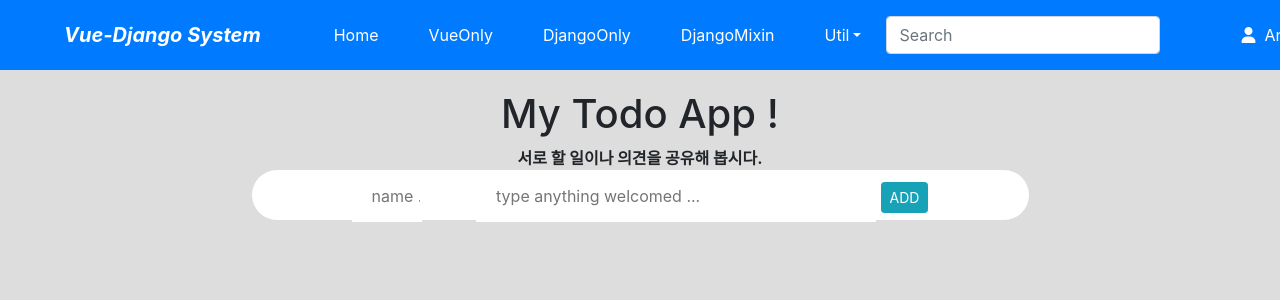
After one commit to davidchoi-dev/vuejs-django, a Django app: page /todo/mixin/ in a window 1280 px wide. The commit adds this page. Shown: the top 300 px of the page. Run offline with Django 3.2, Linux system fonts and the light colour scheme; data that the repository does not hold is empty; some libraries are stand-ins or nearby versions.

Commit message:
CBV Mixin 사용하기
- DjangoOnly는 페이지 이동이 일어나는 한계점 존재
- VueJs의 SPA 방식의 장점을 취하는 방식으로 장고서버 개발

```diff
--- a/DjTodo/templates/base.html
+++ b/DjTodo/templates/base.html
@@ -33,6 +33,8 @@
                 <a class="nav-link text-white" href="{% url 'todo:vonly' %}">VueOnly</a></li>
             <li class="nav-item mx-1 btn btn-primary">
                 <a class="nav-link text-white" href="{% url 'todo:create' %}">DjangoOnly</a></li>
+            <li class="nav-item mx-1 btn btn-primary">
+                <a class="nav-link text-white" href="{% url 'todo:mixin' %}">DjangoMixin</a></li>
 
             <li class="nav-item dropdown mx-1 btn btn-primary">
                 <a class="nav-link dropdown-toggle text-white" href="#" data-toggle="dropdown">Util</a>
--- /dev/null
+++ b/DjTodo/todo/templates/todo/todo_form_list.html
@@ -0,0 +1,75 @@
+{% extends 'base.html' %}
+{% block title %}todo_form.html{% endblock %}
+{% block extra-style %}
+<style>
+body {
+        text-align: center;
+        background-color: #ddd;
+    }
+    .inputBox {
+        margin: auto;
+        width: 70%;
+        background: white;
+        height: 50px;
+        border-radius: 50px;
+        line-height: 50px;
+    }
+    .inputBox .name {
+        border-style: none;
+        border-bottom: 1px solid #ddd;
+        width: 70px;
+        padding-left: 20px;
+    }
+    .inputBox .item {
+        border-style: none;
+        border-bottom: 1px solid #ddd;
+        width: 400px;
+        margin-left: 50px;
+        padding-left: 20px;
+    }
+    .todoList {
+        list-style: none;
+        padding: 10px 0;
+        text-align: left;
+    }
+    .todoList li {
+        display: flex;
+        height: 50px;
+        line-height: 50px;
+        margin: 0.5rem 0;
+        padding: 0 0.9rem;
+        background: white;
+        border-radius: 5px;
+    }
+    .removeBtn {
+        margin-left: auto;
+        font-size: 20px;
+    }
+</style>
+{% endblock %}
+
+{% block content %}
+<div id="app">
+
+    <h1>My Todo App !</h1>
+    <strong>서로 할 일이나 의견을 공유해 봅시다.</strong>
+    <br>
+
+    <form class="inputBox" action="." method="post"> {% csrf_token %}
+        <input class="name" type="text" placeholder="name ..." name="name">
+        <input class="item" type="text" placeholder="type anything welcomed ..."
+            name="todo">
+        <button type="submit" class="btn btn-info btn-sm">ADD</button>
+    </form>
+
+    <ul class="todoList">
+        {% for todo in object_list %}
+        <li>
+            <span>{{ todo.name }}:: {{ todo.todo }}</span>
+            <span class="removeBtn"><a href="{% url 'todo:delete' todo.id %}">&#x00D7</a></span>
+        </li>
+        {% endfor %}
+    </ul>
+
+</div>
+{% endblock %}
--- a/DjTodo/todo/urls.py
+++ b/DjTodo/todo/urls.py
@@ -9,4 +9,6 @@ urlpatterns = [
     path('create/', views.TodoCV.as_view(), name='create'),
     path('list/', views.TodoLV.as_view(), name='list'),
     path('<int:pk>/delete/', views.TodoDelV.as_view(), name='delete'),
+
+    path('mixin/', views.TodoMOMCV.as_view(), name='mixin'),
 ]
--- a/DjTodo/todo/views.py
+++ b/DjTodo/todo/views.py
@@ -1,5 +1,6 @@
 from django.urls import reverse_lazy
 from django.views.generic import TemplateView, CreateView, ListView, DeleteView
+from django.views.generic.list import MultipleObjectMixin
 
 from todo.models import Todo
 
@@ -24,3 +25,18 @@ class TodoDelV(DeleteView):
     model = Todo
     template_name = 'todo/todo_confirm_delete.html'
     success_url = reverse_lazy('todo:list')
+
+
+class TodoMOMCV(MultipleObjectMixin, CreateView):
+    model = Todo
+    fields = '__all__'
+    template_name = 'todo/todo_form_list.html'
+    success_url = reverse_lazy('todo:mixin')
+
+    def get(self, request, *args, **kwargs):
+        self.object_list = self.get_queryset()
+        return super().get(request, *args, **kwargs)
+
+    def post(self, request, *args, **kwargs):
+        self.object_list = self.get_queryset()
+        return super().post(request, *args, **kwargs)
```
